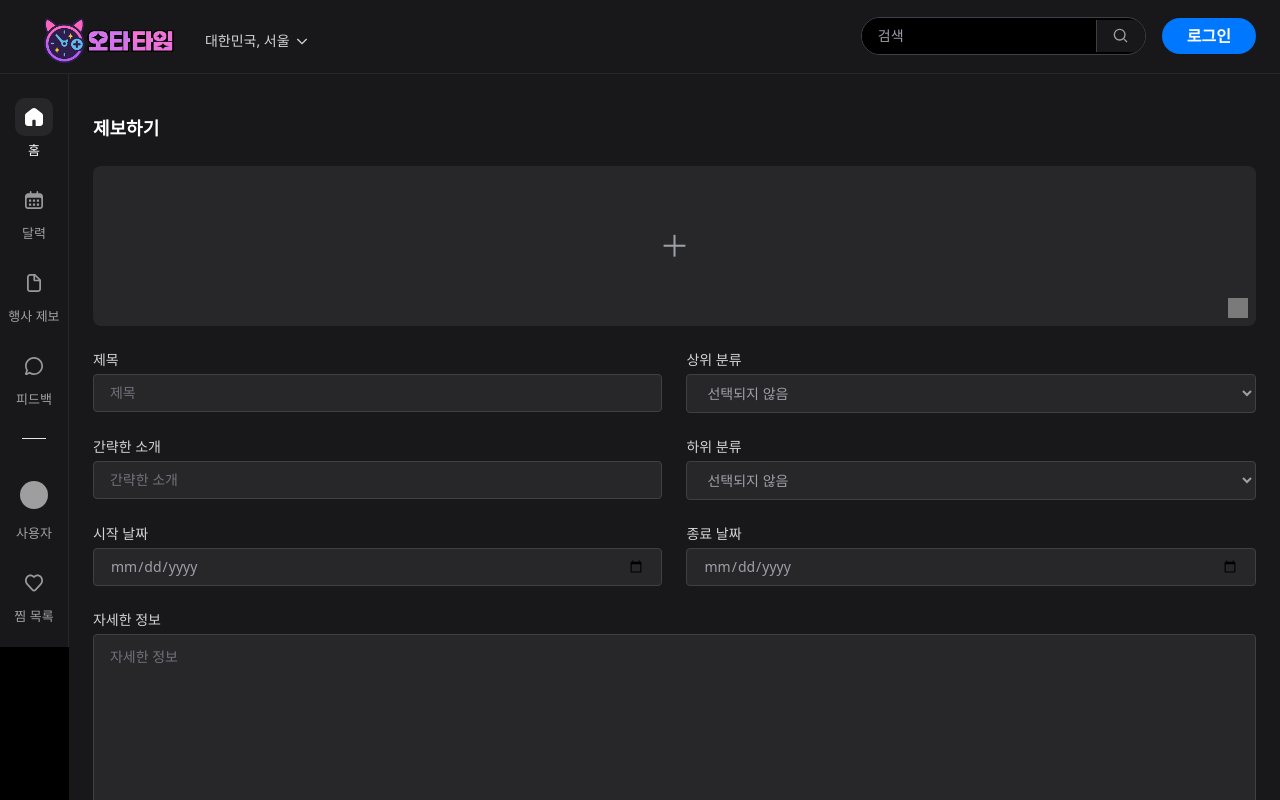
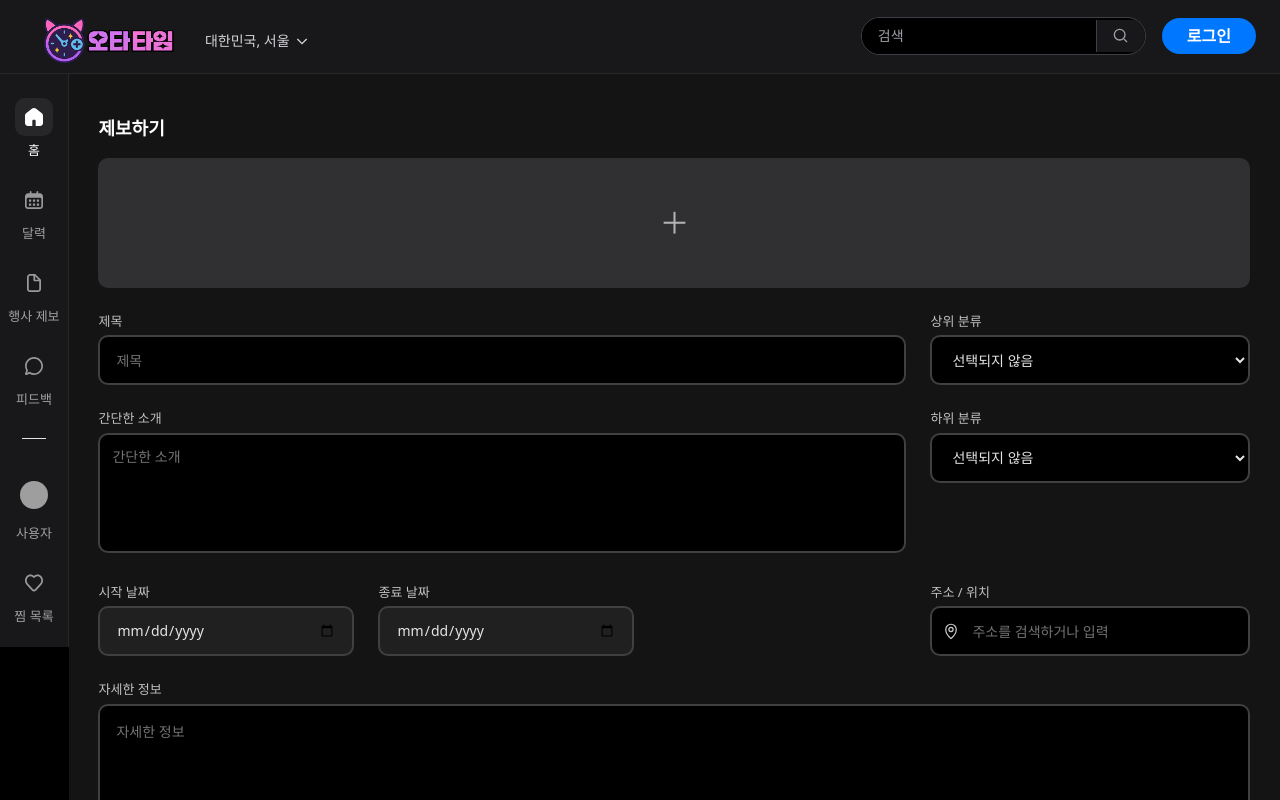
Before and after one commit to otatime/otatime-FE, a React (Vite) app: page /report in a window 1280 px wide. Shown: the top 800 px of the page. Built offline with nearby package versions, Linux system fonts and the light colour scheme; grey boxes are pictures that could not be loaded.

Commit message:
[#9] design: 행사 제보하기 input box 수정 및 레이아웃 변경

```diff
--- a/src/pages/Report/ReportPage.tsx
+++ b/src/pages/Report/ReportPage.tsx
@@ -1,4 +1,4 @@
-import { useState, useEffect } from 'react'
+import { useState, useEffect, useRef } from 'react'
 
 const ReportPage = () => {
   const [form, setForm] = useState({
@@ -9,9 +9,12 @@ const ReportPage = () => {
     details: '',
     upperCategory: '',
     lowerCategory: '',
+    location: '', // 주소/위치
   })
+  const [previewUrl, setPreviewUrl] = useState<string>('')
 
-  const [previewUrl, setPreviewUrl] = useState<string>('')
+  const [upperTouched, setUpperTouched] = useState(false)
+  const locRef = useRef<HTMLDivElement>(null)
 
   const handleChange = (
     e: React.ChangeEvent<
@@ -22,113 +25,143 @@ const ReportPage = () => {
     setForm((prev) => ({ ...prev, [name]: value }))
   }
 
+  const handleUpperBlur = () => setUpperTouched(true)
+
   const handleImageChange = (e: React.ChangeEvent<HTMLInputElement>) => {
     const file = e.target.files?.[0]
-    if (file) {
-      const url = URL.createObjectURL(file)
-      setPreviewUrl(url)
-    }
+    if (file) setPreviewUrl(URL.createObjectURL(file))
   }
 
   useEffect(() => {
     return () => {
-      if (previewUrl) {
-        URL.revokeObjectURL(previewUrl)
-      }
+      if (previewUrl) URL.revokeObjectURL(previewUrl)
     }
   }, [previewUrl])
 
+  // 공통 스타일
+  const baseCx =
+    'rounded-[0.625rem] border-2 border-[#404043] px-4 text-sm placeholder:text-neutral-500 focus:outline-none focus:ring-2 focus:ring-blue-500/40 focus:border-blue-500/60'
+  const inputCx = `h-[3.125rem] bg-black text-neutral-200 ${baseCx}`
+  const selectCx = `h-[3.125rem] bg-black text-neutral-200 ${baseCx} w-full`
+  const dateCx = `h-[3.125rem] bg-[#202021] text-neutral-200 ${baseCx} w-full`
+
+  const upperInvalid = upperTouched && !form.upperCategory
+  const upperSelectCx = [
+    selectCx,
+    upperInvalid
+      ? 'border-red-500 focus:ring-red-500/40 focus:border-red-500'
+      : '',
+  ].join(' ')
+
   return (
-    <section className="w-full min-h-screen bg-zinc-900 text-white px-6 py-10">
-      <div className="max-w-[111.75rem] mx-auto space-y-6">
-        <h2 className="text-lg font-semibold">제보하기</h2>
+    <section className="w-full min-h-screen bg-[#141414] text-white px-4 md:px-6 py-8 md:py-10">
+      <div className="mx-auto w-full max-w-[72rem]">
+        <h2 className="text-base md:text-lg font-semibold mb-4">제보하기</h2>
 
-        {/* 이미지 업로드 영역 */}
-        <div className="relative bg-zinc-800 rounded-md h-[10rem] flex items-center justify-center overflow-hidden">
+        {/* 상단 업로드 */}
+        <div className="mb-6">
+          <div className="relative w-full h-40 md:h-[8.125rem] rounded-[0.625rem] bg-[#303033] overflow-hidden flex items-center justify-center">
             {previewUrl ? (
               <img
                 src={previewUrl}
                 alt="preview"
-              className="h-full object-contain"
+                className="h-full w-full object-contain"
               />
             ) : (
-            <button className="text-zinc-400 text-3xl">＋</button>
+              <button className="text-zinc-300/80 text-3xl leading-none">
+                ＋
+              </button>
             )}
             <input
               type="file"
               accept="image/*"
               onChange={handleImageChange}
-            className="absolute top-0 left-0 w-full h-full opacity-0 cursor-pointer"
-          />
-          <div className="absolute bottom-2 right-2">
-            <img
-              src="/icons/image.svg"
-              alt="upload"
-              className="w-5 h-5 opacity-70"
+              className="absolute inset-0 w-full h-full opacity-0 cursor-pointer"
             />
           </div>
         </div>
 
-        {/* 제목/카테고리 */}
-        <div className="grid grid-cols-1 md:grid-cols-2 gap-6">
+        {/* 본문: 왼쪽 넓게 / 오른쪽 고정폭 */}
+        <div className="grid grid-cols-1 lg:grid-cols-[minmax(0,1fr)_20rem] gap-4 lg:gap-6">
+          {/* 제목 */}
           <div>
-            <label className="text-sm text-zinc-300 mb-1 block">제목</label>
+            <label className="block mb-1 text-[13px] text-neutral-300/90">
+              제목
+            </label>
             <input
               name="title"
               value={form.title}
               onChange={handleChange}
-              className="w-full bg-zinc-800 border border-zinc-700 rounded px-4 py-2 text-sm placeholder:text-zinc-500"
               placeholder="제목"
+              className={`w-full ${inputCx}`}
             />
           </div>
+
+          {/* 상위 분류 */}
           <div>
-            <label className="text-sm text-zinc-300 mb-1 block">
+            <label className="block mb-1 text-[13px] text-neutral-300/90">
               상위 분류
             </label>
             <select
               name="upperCategory"
               value={form.upperCategory}
               onChange={handleChange}
-              className="w-full bg-zinc-800 border border-zinc-700 rounded px-4 py-2 text-sm text-zinc-400"
+              onBlur={handleUpperBlur}
+              className={upperSelectCx}
             >
               <option value="">선택되지 않음</option>
               <option value="cat1">카테고리1</option>
               <option value="cat2">카테고리2</option>
             </select>
+            {upperInvalid && (
+              <p className="mt-1 text-[13px] text-red-400">
+                ⚠ 유효한 값을 선택하세요.
+              </p>
+            )}
           </div>
+
+          {/* 간단한 소개 */}
           <div>
-            <label className="text-sm text-zinc-300 mb-1 block">
-              간략한 소개
+            <label className="block mb-1 text-[13px] text-neutral-300/90">
+              간단한 소개
             </label>
-            <input
+            <textarea
               name="summary"
               value={form.summary}
               onChange={handleChange}
-              className="w-full bg-zinc-800 border border-zinc-700 rounded px-4 py-2 text-sm placeholder:text-zinc-500"
-              placeholder="간략한 소개"
+              placeholder="간단한 소개"
+              className="w-full h-[7.5rem] resize-none bg-black text-neutral-200 p-3 text-sm rounded-[0.625rem] border-2 border-[#404043] placeholder:text-neutral-500 focus:outline-none focus:ring-2 focus:ring-blue-500/40 focus:border-blue-500/60"
             />
           </div>
+
+          {/* 하위 분류 */}
           <div>
-            <label className="text-sm text-zinc-300 mb-1 block">
+            <label className="block mb-1 text-[13px] text-neutral-300/90">
               하위 분류
             </label>
             <select
               name="lowerCategory"
               value={form.lowerCategory}
               onChange={handleChange}
-              className="w-full bg-zinc-800 border border-zinc-700 rounded px-4 py-2 text-sm text-zinc-400"
+              className={selectCx}
             >
               <option value="">선택되지 않음</option>
               <option value="sub1">하위1</option>
               <option value="sub2">하위2</option>
             </select>
           </div>
-        </div>
 
-        {/* 날짜 */}
-        <div className="grid grid-cols-1 md:grid-cols-2 gap-6">
+          {/* 시작 / 종료 / 주소 */}
+          <div
+            className="
+              lg:col-span-2 grid grid-cols-1
+              md:grid-cols-[16rem_16rem_auto_20rem]
+              md:gap-x-6 gap-y-4
+            "
+          >
+            {/* 시작 날짜 */}
             <div>
-            <label className="text-sm text-zinc-300 mb-1 block">
+              <label className="block mb-1 text-[13px] text-neutral-300/90">
                 시작 날짜
               </label>
               <input
@@ -136,11 +169,13 @@ const ReportPage = () => {
                 name="startDate"
                 value={form.startDate}
                 onChange={handleChange}
-              className="w-full bg-zinc-800 border border-zinc-700 rounded px-4 py-2 text-sm text-zinc-400"
+                className={dateCx}
               />
             </div>
+
+            {/* 종료 날짜 */}
             <div>
-            <label className="text-sm text-zinc-300 mb-1 block">
+              <label className="block mb-1 text-[13px] text-neutral-300/90">
                 종료 날짜
               </label>
               <input
@@ -148,32 +183,77 @@ const ReportPage = () => {
                 name="endDate"
                 value={form.endDate}
                 onChange={handleChange}
-              className="w-full bg-zinc-800 border border-zinc-700 rounded px-4 py-2 text-sm text-zinc-400"
+                className={dateCx}
+              />
+            </div>
+
+            {/* 스페이서: PC 이상에서만 보이도록 */}
+            <div className="hidden md:block w-[15.5rem]" />
+
+            {/* 주소 / 위치 */}
+            <div ref={locRef} className="md:col-start-4">
+              <label className="block mb-1 text-[13px] text-neutral-300/90">
+                주소 / 위치
+              </label>
+              <div className="relative">
+                <span className="absolute left-3 top-1/2 -translate-y-1/2 pointer-events-none opacity-80">
+                  {/* map-pin 아이콘 */}
+                  <svg
+                    width="18"
+                    height="18"
+                    viewBox="0 0 24 24"
+                    fill="none"
+                    aria-hidden="true"
+                  >
+                    <path
+                      d="M12 22s7-5.5 7-12a7 7 0 1 0-14 0c0 6.5 7 12 7 12Z"
+                      stroke="currentColor"
+                      strokeWidth="1.6"
+                    />
+                    <circle
+                      cx="12"
+                      cy="10"
+                      r="2.8"
+                      stroke="currentColor"
+                      strokeWidth="1.6"
+                    />
+                  </svg>
+                </span>
+                <input
+                  type="text"
+                  name="location"
+                  value={form.location}
+                  onChange={handleChange}
+                  placeholder="주소를 검색하거나 입력"
+                  className={`${selectCx} pl-10`}
                 />
               </div>
             </div>
+          </div>
 
-        {/* 상세내용 */}
-        <div>
-          <label className="text-sm text-zinc-300 mb-1 block">
+          {/* 자세한 정보 */}
+          <div className="lg:col-span-2">
+            <label className="block mb-1 text-[13px] text-neutral-300/90">
               자세한 정보
             </label>
             <textarea
               name="details"
               value={form.details}
               onChange={handleChange}
-            className="w-full h-60 resize-none bg-zinc-800 border border-zinc-700 rounded px-4 py-3 text-sm placeholder:text-zinc-500"
               placeholder="자세한 정보"
+              className="w-full h-60 md:h-[30.4375rem] resize-none bg-black text-neutral-200 p-4 text-sm rounded-[0.625rem] border-2 border-[#404043] placeholder:text-neutral-500 focus:outline-none focus:ring-2 focus:ring-blue-500/40 focus:border-blue-500/60"
             />
           </div>
 
-        <div className="flex justify-end">
+          {/* 제출 버튼 */}
+          <div className="lg:col-span-2 flex justify-end pt-2">
             <button
-            className="px-6 py-2 bg-blue-600 hover:bg-blue-700 rounded text-white text-sm font-medium transition"
+              className="px-6 h-9 rounded-full bg-[#1E66FF] hover:bg-[#2B72FF] text-white text-sm font-semibold transition active:scale-[0.98]"
               onClick={() => alert('제출되었습니다')}
             >
               제보
             </button>
+          </div>
         </div>
       </div>
     </section>
```
Also changed, not shown: src/components/Wishheart.tsx (+33 -32 lines), src/components/calendar/EventModal.tsx (+12 -18 lines). Lines whose indentation alone changed are shown as unchanged.
